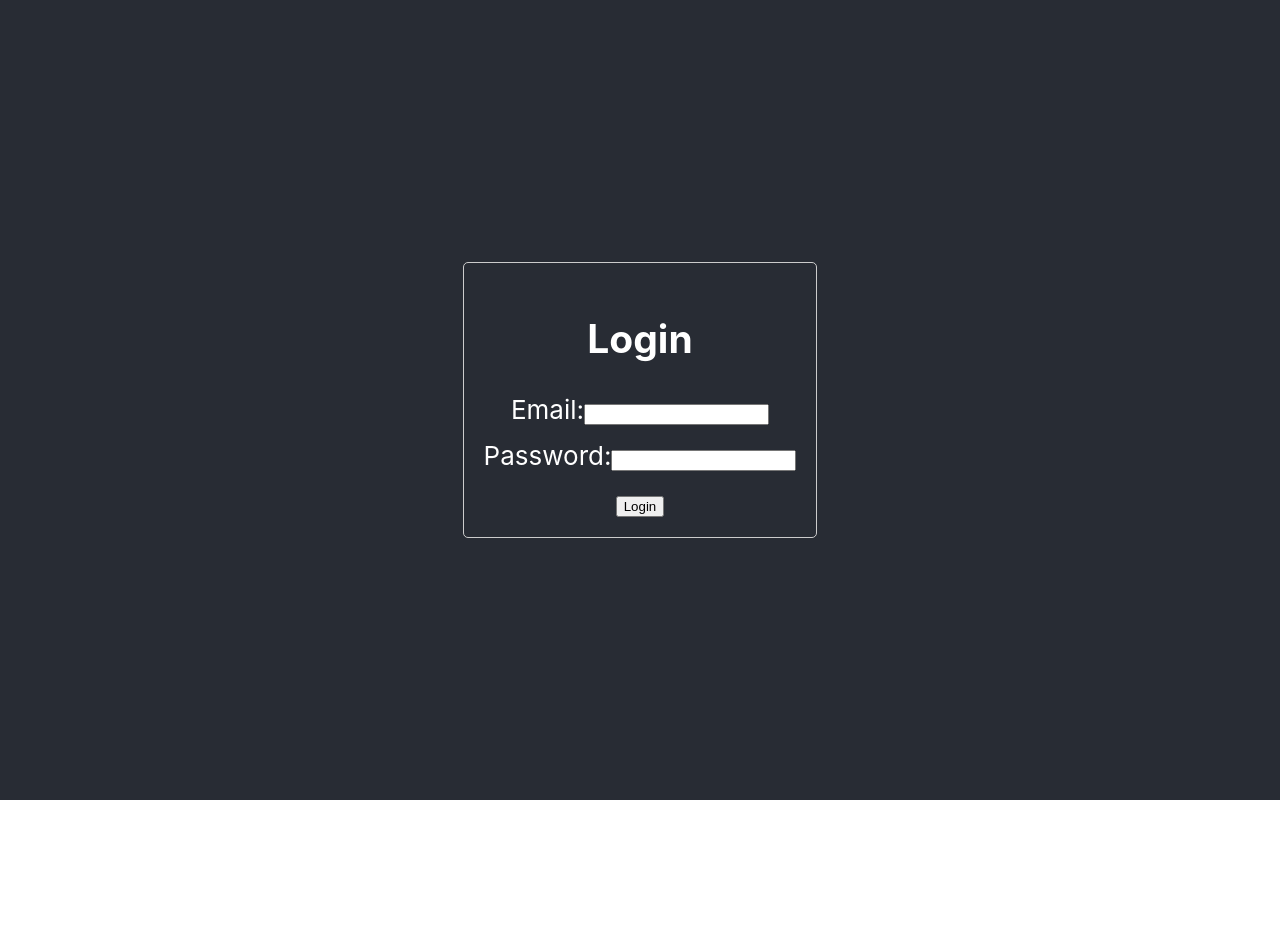
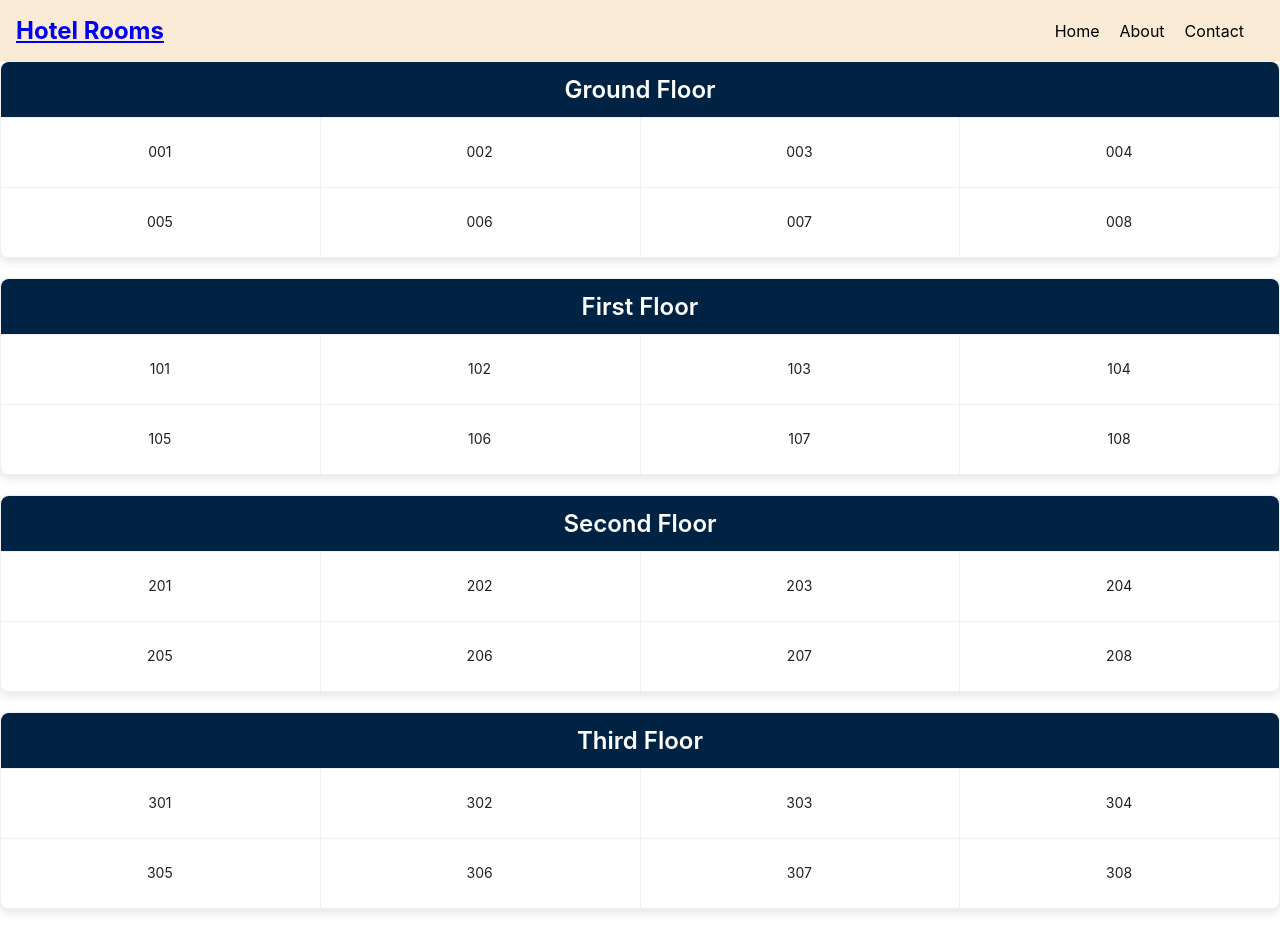
Before and after one commit to Siddhesh5333/hotelapp, a React (Create React App) app: page / in a window 1280 px wide. Before the commit the page ends 800 px from the top, so only its background shows below. Built offline with nearby package versions, Linux system fonts and the light colour scheme.

Commit message:
siddesh change

```diff
--- a/src/App.js
+++ b/src/App.js
@@ -1,13 +1,14 @@
 import logo from './logo.svg';
 import './App.css';
-import Login from './login';
+import Navbar from './Components/Navbar.jsx'
+import Rooms from './Components/Rooms.jsx'
 
 function App() {
   return (
     <div className="App">
-      <header className="App-header">
-      <Login/>
-      </header>
+      <Navbar/>
+      <Rooms/>
+
     </div>
   );
 }
--- /dev/null
+++ b/src/Components/Navbar.css
@@ -0,0 +1,77 @@
+.navbar {
+    background-color:antiquewhite;
+    color: #fff;
+    padding: 1em;
+    display: flex;
+    justify-content: space-between;
+    align-items: center;
+  }
+
+  .navbar-brand {
+    font-size: 1.5em;
+    font-weight: bold;
+    color:aqua;
+  }
+
+  .navbar-nav {
+    list-style: none;
+    margin: 0;
+    padding: 0;
+    display: flex;
+  }
+
+  .nav-item {
+    margin-right: 20px;
+    color: black;
+  }
+
+  .nav-link {
+    color: #000000;
+    text-decoration: none;
+  }
+
+  .navbar-toggler {
+    display: none;
+  }
+
+  .toggler-btn {
+    background-color: #333;
+    border: none;
+    padding: 10px;
+    cursor: pointer;
+  }
+
+  .toggler-btn span {
+    display: block;
+    width: 20px;
+    height: 2px;
+    background-color: #fff;
+    margin-bottom: 5px;
+  }
+
+  /* Responsive design */
+
+  @media (max-width: 768px) {
+    .navbar {
+      flex-direction: column;
+      align-items: flex-start;
+    }
+
+    .navbar-nav {
+      flex-direction: column;
+      align-items: flex-start;
+    }
+
+    .nav-item {
+      margin-right: 0;
+      margin-bottom: 10px;
+    }
+
+    .navbar-toggler {
+      display: block;
+    }
+
+    .navbar-brand {
+      margin-bottom: 10px;
+    }
+  }
--- /dev/null
+++ b/src/Components/Navbar.jsx
@@ -0,0 +1,32 @@
+import React from 'react';
+import './Navbar.css';
+
+function Navbar() {
+  return (
+    <nav className="navbar">
+      <div className="navbar-brand">
+        <a href="#">Hotel Rooms</a>
+      </div>
+      <ul className="navbar-nav">
+        <li className="nav-item">
+          <a href="#" className="nav-link">Home</a>
+        </li>
+        <li className="nav-item">
+          <a href="#" className="nav-link">About</a>
+        </li>
+        <li className="nav-item">
+          <a href="#" className="nav-link">Contact</a>
+        </li>
+      </ul>
+      <div className="navbar-toggler">
+        <button className="toggler-btn">
+          <span></span>
+          <span></span>
+          <span></span>
+        </button>
+      </div>
+    </nav>
+  );
+}
+
+export default Navbar;
--- /dev/null
+++ b/src/Components/Rooms.css
@@ -0,0 +1,24 @@
+
+  .ant-card {
+    margin-bottom: 20px; /* Space between cards */
+    border-radius: 8px; /* Rounded corners */
+    box-shadow: 0 4px 8px rgba(0, 0, 0, 0.1); /* Shadow for card */
+  }
+
+  .ant-card-head {
+    background-color: #002344 !important; /* Blue header */
+    color: white !important; /* White text for header */
+    font-size: 1.5rem !important; /* Larger font size */
+    text-align: center !important; /* Center the header text */
+  }
+
+  .ant-card-grid {
+    border: 1px solid #e8e8e8; /* Border around grid items */
+    transition: all 0.3s ease; /* Smooth transition */
+    cursor: pointer; /* Cursor indicates clickable */
+  }
+
+  .ant-card-grid:hover {
+    background-color: #9de0ff; /* Light blue background on hover */
+    box-shadow: 0 4px 8px rgba(0, 0, 0, 0.15); /* Shadow effect on hover */
+  }
--- /dev/null
+++ b/src/Components/Rooms.jsx
@@ -0,0 +1,67 @@
+import React from 'react';
+import { Card } from 'antd';
+import './Rooms.css';
+
+const gridStyle = {
+  width: '25%',
+  textAlign: 'center',
+};
+
+const Rooms = () => (
+  <div>
+    <Card className='.ant-card-head' title="Ground Floor">
+      <Card.Grid style={gridStyle}>001</Card.Grid>
+      <Card.Grid hoverable={false} style={gridStyle}>
+        002
+      </Card.Grid>
+      <Card.Grid style={gridStyle}>003</Card.Grid>
+      <Card.Grid style={gridStyle}>004</Card.Grid>
+      <Card.Grid style={gridStyle}>005</Card.Grid>
+      <Card.Grid style={gridStyle}>006</Card.Grid>
+      <Card.Grid style={gridStyle}>007</Card.Grid>
+      <Card.Grid style={gridStyle}>008</Card.Grid>
+    </Card>
+
+    {/* Second identical grid */}
+    <Card title="First Floor">
+      <Card.Grid style={gridStyle}>101</Card.Grid>
+      <Card.Grid hoverable={false} style={gridStyle}>
+        102
+      </Card.Grid>
+      <Card.Grid style={gridStyle}>103</Card.Grid>
+      <Card.Grid style={gridStyle}>104</Card.Grid>
+      <Card.Grid style={gridStyle}>105</Card.Grid>
+      <Card.Grid style={gridStyle}>106</Card.Grid>
+      <Card.Grid style={gridStyle}>107</Card.Grid>
+      <Card.Grid style={gridStyle}>108</Card.Grid>
+    </Card>
+
+    <Card title="Second Floor">
+      <Card.Grid style={gridStyle}>201</Card.Grid>
+      <Card.Grid hoverable={false} style={gridStyle}>
+        202
+      </Card.Grid>
+      <Card.Grid style={gridStyle}>203</Card.Grid>
+      <Card.Grid style={gridStyle}>204</Card.Grid>
+      <Card.Grid style={gridStyle}>205</Card.Grid>
+      <Card.Grid style={gridStyle}>206</Card.Grid>
+      <Card.Grid style={gridStyle}>207</Card.Grid>
+      <Card.Grid style={gridStyle}>208</Card.Grid>
+    </Card>
+
+    <Card title="Third Floor">
+      <Card.Grid style={gridStyle}>301</Card.Grid>
+      <Card.Grid hoverable={false} style={gridStyle}>
+        302
+      </Card.Grid>
+      <Card.Grid style={gridStyle}>303</Card.Grid>
+      <Card.Grid style={gridStyle}>304</Card.Grid>
+      <Card.Grid style={gridStyle}>305</Card.Grid>
+      <Card.Grid style={gridStyle}>306</Card.Grid>
+      <Card.Grid style={gridStyle}>307</Card.Grid>
+      <Card.Grid style={gridStyle}>308</Card.Grid>
+    </Card>
+  </div>
+);
+
+export default Rooms;
--- a/src/index.css
+++ b/src/index.css
@@ -11,14 +11,3 @@ code {
   font-family: source-code-pro, Menlo, Monaco, Consolas, 'Courier New',
     monospace;
 }
-
-
-
-h1 {
-  text-align: center;
-  margin-top: 20px;
-}
-
-form div {
-  margin-bottom: 15px;
-}
```
Also changed, not shown: package.json (+7 -0 lines), 1 other file (tests, documents, lock files or other folders).
